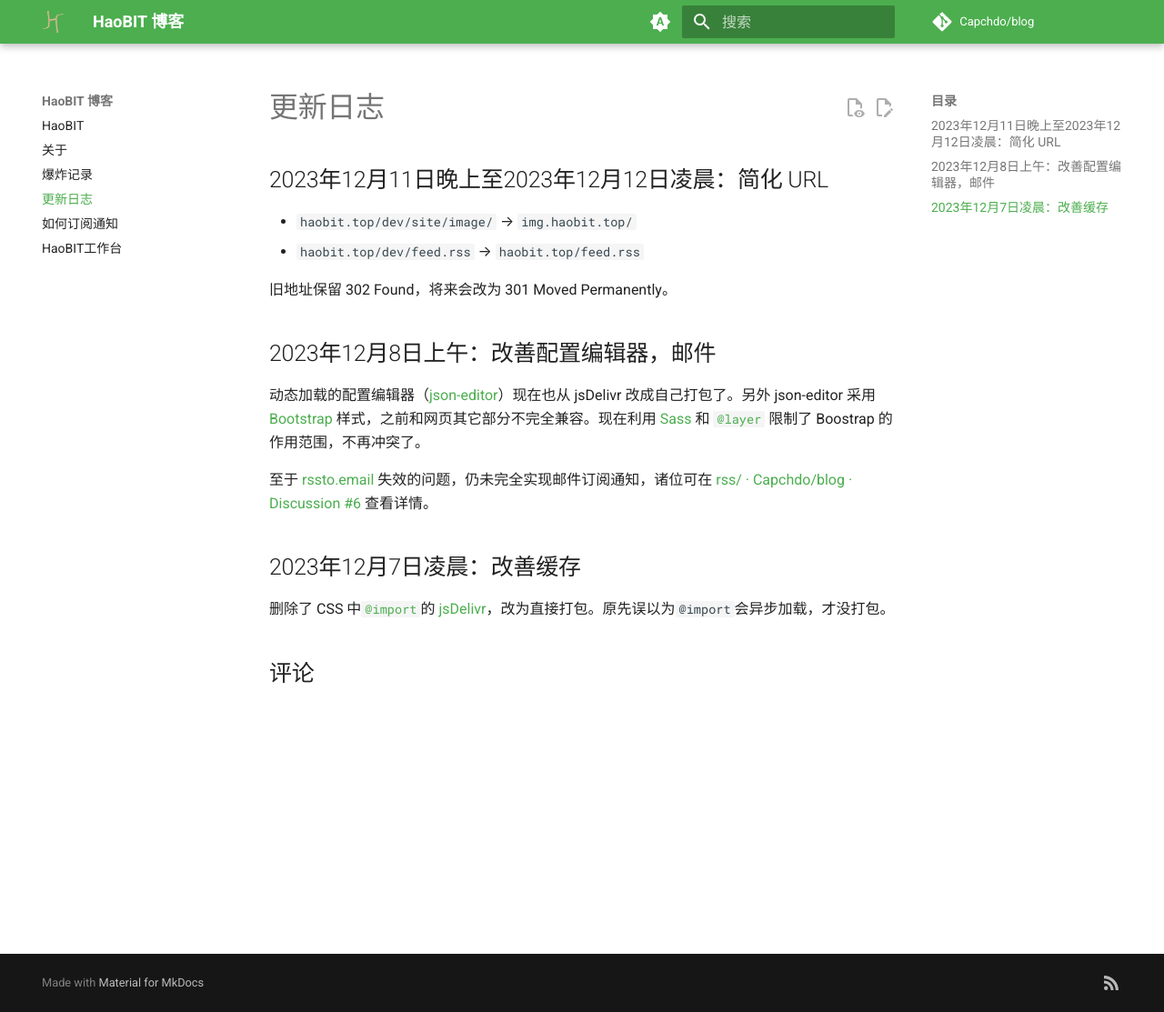
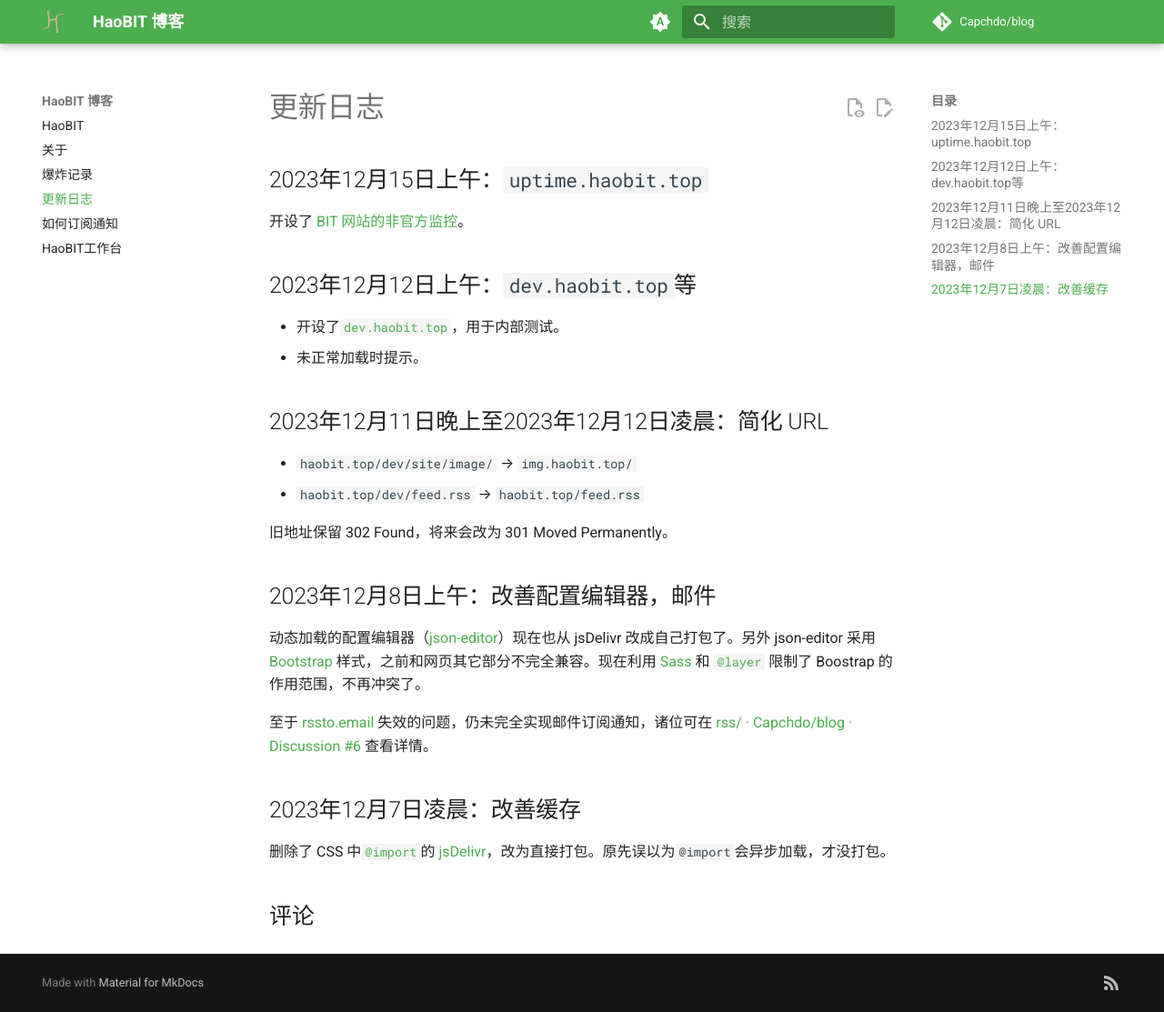
Before and after one commit to Capchdo/blog, an MkDocs documentation site: the page built from docs/log.md, in a window 1280 px wide and 1113 px high. Shown: the whole window at 91% size. Built offline with MkDocs 1.6.1 and Material for MkDocs 9.7.7, drawn with Linux system fonts in a browser that asks for light colours; comment, search, counter and statistics services are not loaded.

Commit message:
更新日志

```diff
--- a/docs/log.md
+++ b/docs/log.md
@@ -1,4 +1,13 @@
 # 更新日志
+
+## 2023年12月15日上午：`uptime.haobit.top`
+
+开设了 [BIT 网站的非官方监控](https://uptime.haobit.top/status/server)。
+
+## 2023年12月12日上午：`dev.haobit.top`等
+
+- 开设了[`dev.haobit.top`](https://dev.haobit.top)，用于内部测试。
+- 未正常加载时提示。
 
 ## 2023年12月11日晚上至2023年12月12日凌晨：简化 URL
 
```
